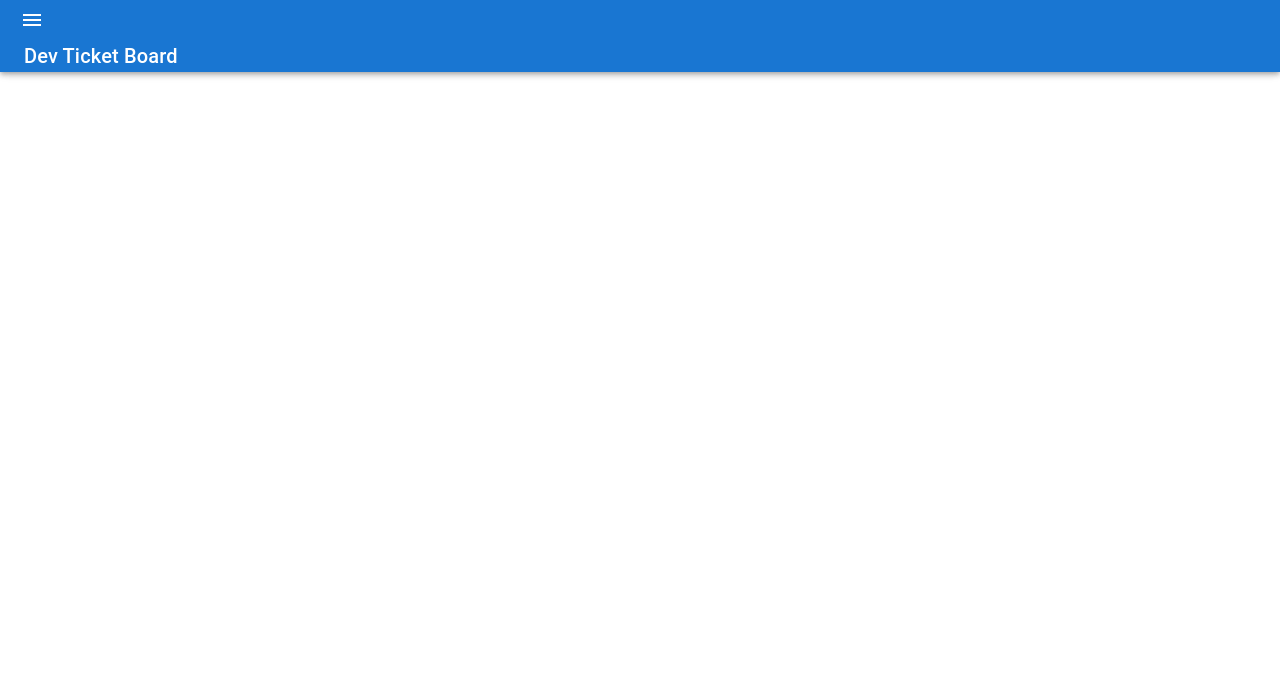
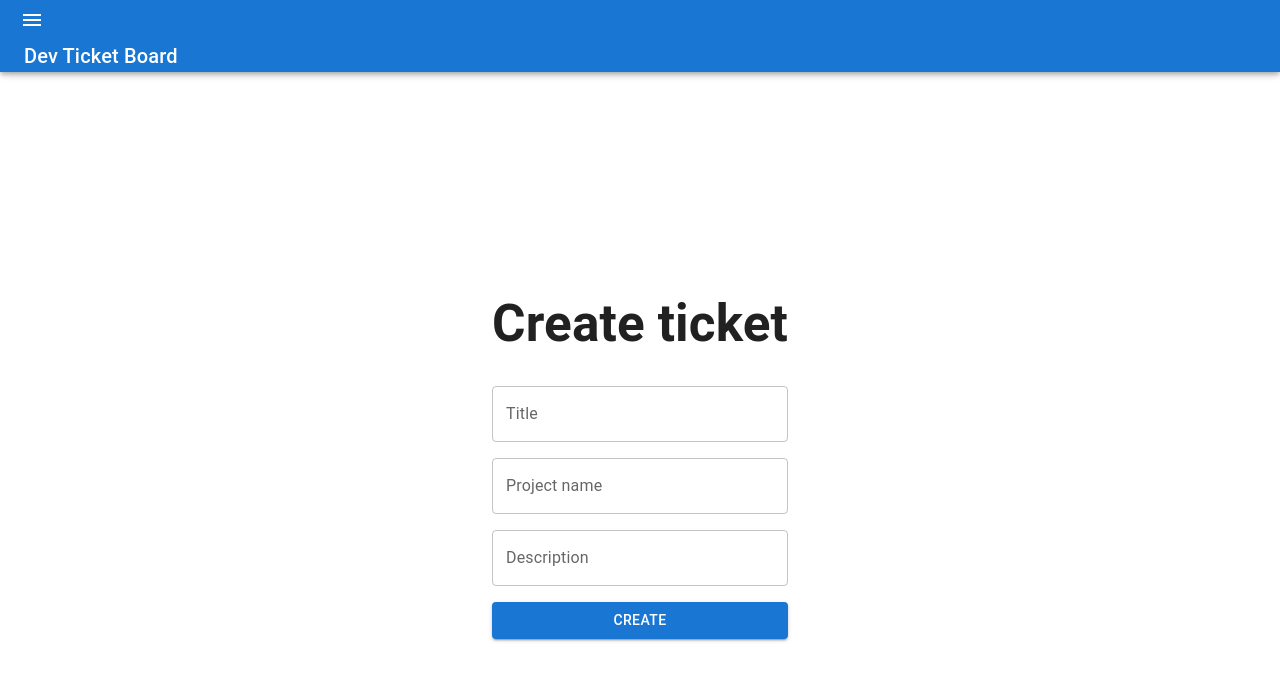
Before and after one commit to aquafinatrippy/dev-ticket-board, a React (Vite) app in the folder Client/: page /new-ticket in a window 1280 px wide. Before the commit this address had no page. Shown: the top 680 px of the page. Built offline with nearby package versions, Linux system fonts and the light colour scheme; sample sign-in values are in the browser's storage.

Commit message:
New ticket basic form created

```diff
--- a/Client/src/App.jsx
+++ b/Client/src/App.jsx
@@ -8,9 +8,10 @@ import { Register } from "./pages/Register";
 import { Navbar } from "./components/Navbar";
 import { ToastContainer } from "react-toastify";
 import "react-toastify/dist/ReactToastify.css";
+import { NewTicket } from "./pages/NewTicket";
+import { PrivateRoute } from "./components/PrivateRoute";
 
 function App() {
-
   return (
     <div className="App">
       <Router>
@@ -33,6 +34,9 @@ function App() {
                 <Route path="/" element={<Home />} />
                 <Route path="/register" element={<Register />} />
                 <Route path="/login" element={<Login />} />
+                <Route path="/new-ticket" element={<PrivateRoute />}>
+                  <Route path="/new-ticket" element={<NewTicket />} />
+                </Route>
               </Routes>
             </Box>
           </Container>
--- /dev/null
+++ b/Client/src/components/PrivateRoute.jsx
@@ -0,0 +1,12 @@
+import { CircularProgress } from "@mui/material";
+import React from "react";
+import { Navigate, Outlet } from "react-router-dom";
+import { useAuthStatus } from "../hooks/useAuthStatus";
+
+export const PrivateRoute = () => {
+  const { loggedIn, loading } = useAuthStatus();
+
+  if (loading) return <CircularProgress />;
+
+  return loggedIn ? <Outlet /> : <Navigate to={"/login"} />;
+};
--- /dev/null
+++ b/Client/src/hooks/useAuthStatus.js
@@ -0,0 +1,18 @@
+import { useEffect, useState } from "react";
+import { useSelector } from "react-redux";
+
+export const useAuthStatus = () => {
+  const [loggedIn, setLoggedIn] = useState(false);
+  const [loading, setloading] = useState(true);
+  const { user } = useSelector((state) => state.auth);
+  useEffect(() => {
+    if (user) {
+      setLoggedIn(true);
+    } else {
+      setLoggedIn(false);
+    }
+    setloading(false);
+  }, [user]);
+
+  return { loggedIn, loading };
+};
--- /dev/null
+++ b/Client/src/pages/NewTicket.jsx
@@ -0,0 +1,62 @@
+import { Box, Button, TextField } from "@mui/material";
+import React, { useState } from "react";
+import { useSelector } from "react-redux";
+
+export const NewTicket = () => {
+  const [formData, setFormData] = useState({
+    title: "",
+    project: "",
+    description: "",
+  });
+
+  const { user } = useSelector((state) => state.auth);
+
+  const onSubmit = (e) => {
+    e.preventDefault();
+  };
+
+  const onChange = (e) => {
+    setFormData((prevState) => ({
+      ...prevState,
+      [e.target.id]: e.target.value,
+    }));
+  };
+
+  const { title, project, description } = formData;
+
+  return (
+    <>
+      <Box>
+        <Box>
+          <h1>Create ticket</h1>
+        </Box>
+        <form onSubmit={(e) => onSubmit(e)}>
+          <Box sx={{ display: "flex", flexDirection: "column", gap: 2 }}>
+            <TextField
+              id="title"
+              label="Title"
+              variant="outlined"
+              onChange={(e) => onChange(e)}
+              value={title}
+            />
+            <TextField
+              id="project"
+              label="Project name"
+              variant="outlined"
+              onChange={(e) => onChange(e)}
+              value={project}
+            />
+            <TextField
+              id="description"
+              label="Description"
+              variant="outlined"
+              onChange={(e) => onChange(e)}
+              value={description}
+            />
+            <Button variant="contained">Create</Button>
+          </Box>
+        </form>
+      </Box>
+    </>
+  );
+};
```
Also changed, not shown: 1 other file (tests, documents, lock files or other folders).
